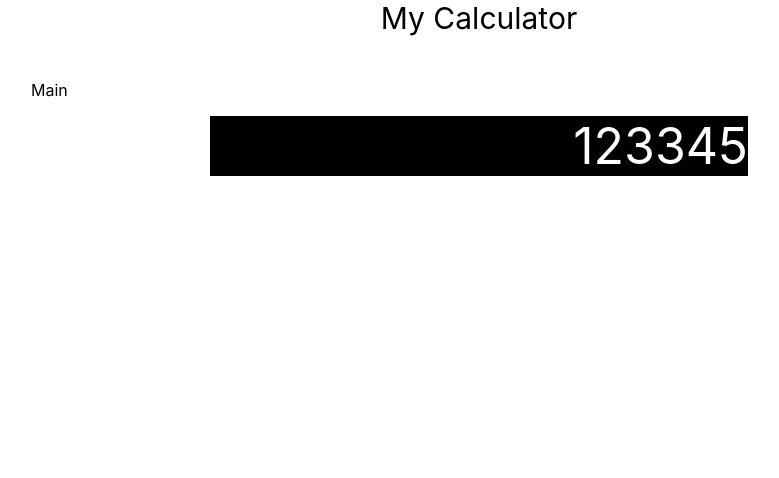
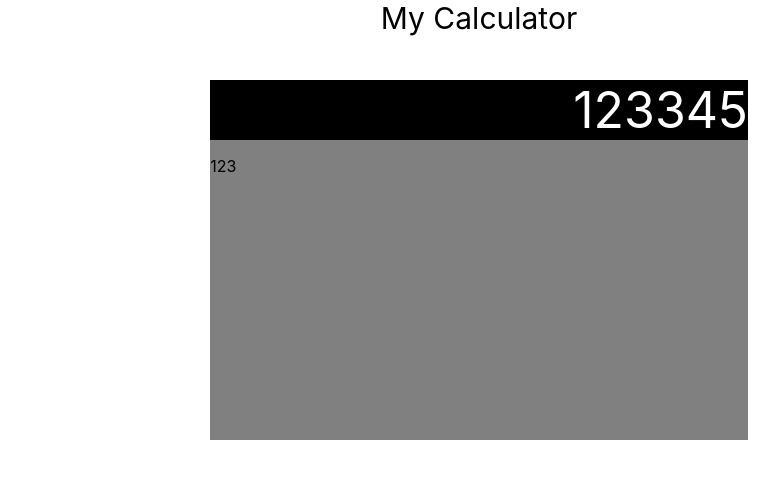
Before and after one commit to aguirreh8/myCalculator, a React (Create React App) app: page / in a window 1280 px wide. Shown: the top 478 px of the page, without its empty margins (161-940 px from the left). Built offline with nearby package versions, Linux system fonts and the light colour scheme.

Commit message:
Add KeypadLayout component, delete some extra code in App.jsx

```diff
--- a/src/App.jsx
+++ b/src/App.jsx
@@ -1,7 +1,8 @@
-import React, {Component} from 'react';
-import Header from './components/Header';
+import React, { Component } from "react";
+import Header from "./components/Header";
 import Main from "./components/Main";
 import Display from "./components/Display";
+import KeypadLayout from "./components/KeypadLayout";
 
 class App extends Component {
   render() {
@@ -9,12 +10,14 @@ class App extends Component {
       <div className="App">
         <Header />
         <Main>
-                        <p>Main</p>
-                        <Display currentValue="123345"/>
+          <Display currentValue="123345" />
+          <KeypadLayout>
+            <p>123</p>
+          </KeypadLayout>
         </Main>
       </div>
-        )
-    };
+    );
+  }
 }
 
 export default App;
--- /dev/null
+++ b/src/components/KeypadLayout/KeypadLayout.css
@@ -0,0 +1,7 @@
+.keypad-layout {
+    width: 60%;
+    height: 300px;
+    margin: 0 auto;
+    background-color: gray;
+    overflow: auto;
+}
--- /dev/null
+++ b/src/components/KeypadLayout/KeypadLayout.jsx
@@ -0,0 +1,10 @@
+import React from 'react';
+import "./KeypadLayout.css";
+
+const KeypadLayout = props => (
+    <div className="keypad-layout">
+        {props.children}
+    </div>
+)
+
+export default KeypadLayout;
--- /dev/null
+++ b/src/components/KeypadLayout/index.js
@@ -0,0 +1 @@
+export {default} from "./KeypadLayout";
```
Lines whose indentation alone changed are shown as unchanged.
